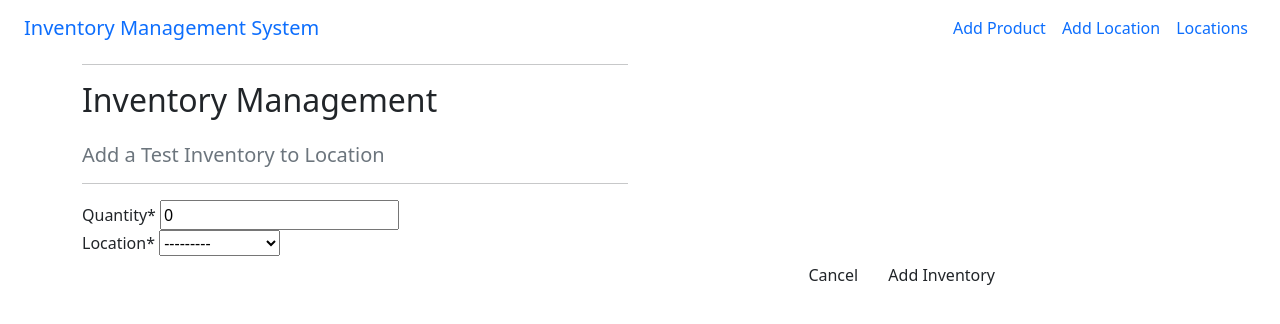
After one commit to ItsAlanK/inventory-management-app, a Django app: page /add-inventory/1/ in a window 1280 px wide. The commit adds this page. Shown: the top 324 px of the page. Run offline with Django 3.2, Linux system fonts and the light colour scheme; data comes from the database, SQL or seed files in the repository; both versions use the stored data as it was after the commit; some libraries are stand-ins or nearby versions.

Commit message:
Add add inventory functionality to allow adding new inventory to locations for products. Still need to limit to only new locations or add to current object

```diff
--- /dev/null
+++ b/products/templates/products/add-inventory.html
@@ -0,0 +1,28 @@
+{% extends "base.html" %}
+{% load static %}
+{% load crispy_forms_tags %}
+
+{% block content %}
+    <div class="container">
+        <div class="row">
+            <div class="col-12 col-md-6">
+                <hr>
+                <h2 class="logo-font mb-4">Inventory Management</h2>
+                    <h5 class="text-muted">Add a {{ product }} Inventory to Location</h5>
+                <hr>
+            </div>
+        </div>
+        <div class="row">
+            <div class="col-12 col-md-10">
+                <form method="POST" action="{% url 'add_inventory' product.id %}" class="form mb-2" enctype="multipart/form-data">
+                    {% csrf_token %}
+                    {{ inventoryform | crispy }}
+                    <div class="text-end">
+                        <a href="" class="btn btn-grey-outline rounded">Cancel</a>
+                        <input class="btn btn-grey rounded" type="submit" value="Add Inventory"></input>
+                    </div>
+                </form>
+            </div>
+        </div>
+    </div>
+{% endblock %}
--- a/products/templates/products/edit-product.html
+++ b/products/templates/products/edit-product.html
@@ -24,6 +24,9 @@
                 </form>
                 <hr>
                 <h3>Product Inventory</h3>
+                <a href="{% url 'add_inventory' product.id %}">Add inventory to new location</a>
+                <br>
+                <br>
                 {% for i in product_inventory %}
                         <p>{{ i.quantity }} of {{ i }} at {{ i.location }}
                             <a class="text-primary" href=""><small>Manage</small></a>/<a class="text-danger"><small>Delete</small></a>
--- a/products/urls.py
+++ b/products/urls.py
@@ -6,6 +6,7 @@ urlpatterns = [
     path('', views.index, name='home'),
     path('add-product', views.add_product, name='add_product'),
     path('edit/<int:product_id>/', views.edit_product, name='edit_product'),
+    path('add-inventory/<int:product_id>/', views.add_inventory, name='add_inventory'),
     path('add-location', views.add_location, name='add_location'),
     path('locations', views.locations, name='locations'),
 ]
--- a/products/views.py
+++ b/products/views.py
@@ -22,6 +22,7 @@ def index(request):
     return render(request, 'products/index.html', context)
 
 
+# Product Management
 def add_product(request):
     """ Add a product to list """
 
@@ -83,7 +84,36 @@ def edit_product(request, product_id):
 
     return render(request, template, context)
 
+# Inventory Management
+def add_inventory(request, product_id):
+    """ Add a product inventory to location """
 
+    product = get_object_or_404(Product, pk=product_id)
+
+    if request.method == 'POST':
+        inventoryform = InventoryForm(request.POST)
+        if inventoryform.is_valid():
+            inventory = inventoryform.save(commit=False)
+            inventory.product = product
+            inventory.save()
+            return redirect(
+                reverse('home'))
+            print('Product Added location successfully')
+        else:
+            print('Error product not added')
+    else:
+        inventoryform = InventoryForm()
+
+    template = 'products/add-inventory.html'
+    context = {
+        'product': product,
+        'inventoryform': inventoryform,
+    }
+
+    return render(request, template, context)
+
+
+# Location Management
 def add_location(request):
     """ Add a location """
 
```
Also changed, not shown: db.sqlite3.
